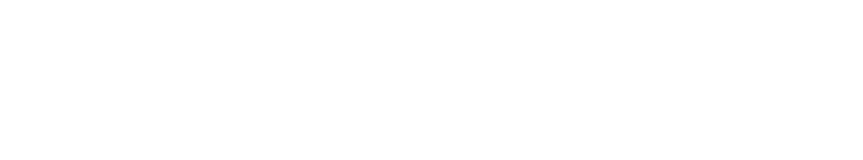
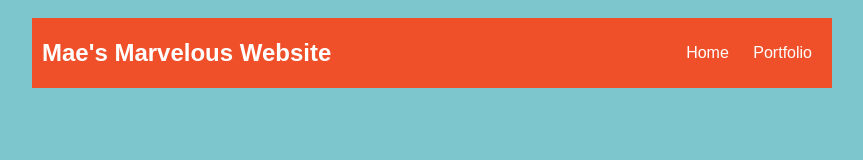
Before and after one commit to molsen2/molsen2.github.io, a plain HTML site: page portfolio.html in a window 1280 px wide. Shown: the whole page, without its empty margins (208-1071 px from the left). Drawn offline with Linux system fonts and the light colour scheme.

Commit message:
portfolio

```diff
--- a/portfolio.html
+++ b/portfolio.html
@@ -1,11 +1,95 @@
 <!DOCTYPE HTML>
 <html>
     <head>
+        <title>Mae's Marvelous Website</title>
+        <style type="text/css">
+            body {
+                background: rgb(125, 198, 205);
+                color: rgb(45, 45, 45);
+                padding: 10px;
+                font-family: arial;
+            }
+            header {
+                font-size: 1.5em;
+                font-weight: bold;
+            }
+            h1 {
+                margin: 10px;
+            }
+            #all-contents {
+                max-width: 800px;
+                margin: auto;
+            }
+
+            /* navigation menu */
+            nav {
+                background: rgb(239, 80, 41);
+                margin: 0 auto;
+                display: flex;
+                padding: 10px;
+            }
+            nav header {
+                display: flex;
+                align-items: center;
+                color: rgb(255, 255, 255);
+                flex: 1;
+            }
+            nav ul {
+                list-style-image: none;
+            }
+            nav li {
+                display: inline-block;
+                padding: 0 10px;
+            }
+            nav a {
+                text-decoration: none;
+                color: #fff;
+            }
+
+            /* main container area beneath menu */
+            main {
+                background: rgb(245, 238, 219);
+                display: flex;
+            }
+            .content {
+                flex: 1;
+                padding: 15px;
+            }
+              /* portfolio styles */
+              #portfolio {
+                list-style-type: none;
+                padding-left: 0;
+            }
+
+            #portfolio li {
+                background: #fff;
+                padding: 10px;
+                border-radius: 10px;
+                margin-bottom: 10px;
+            }
+
+            #portfolio li:hover {
+                background: #eee;
+            }
+
+            #portfolio a {
+                text-decoration: none;
+                color: #454545;
+            }
+        </style>
     </head>
 
     <body>
       <div id="all-contents">
-
+        <nav>
+            <header>Mae's Marvelous Website</header>
+            <ul>
+                <li><a href="index.html">Home</a>
+                </li>
+                <li><a href="portfolio.html">Portfolio</a>
+                </li>
+            </ul>
+        </nav>
       </div>
     </body>
 </html>
```
Also changed, not shown: index.html (+1 -1 lines).
